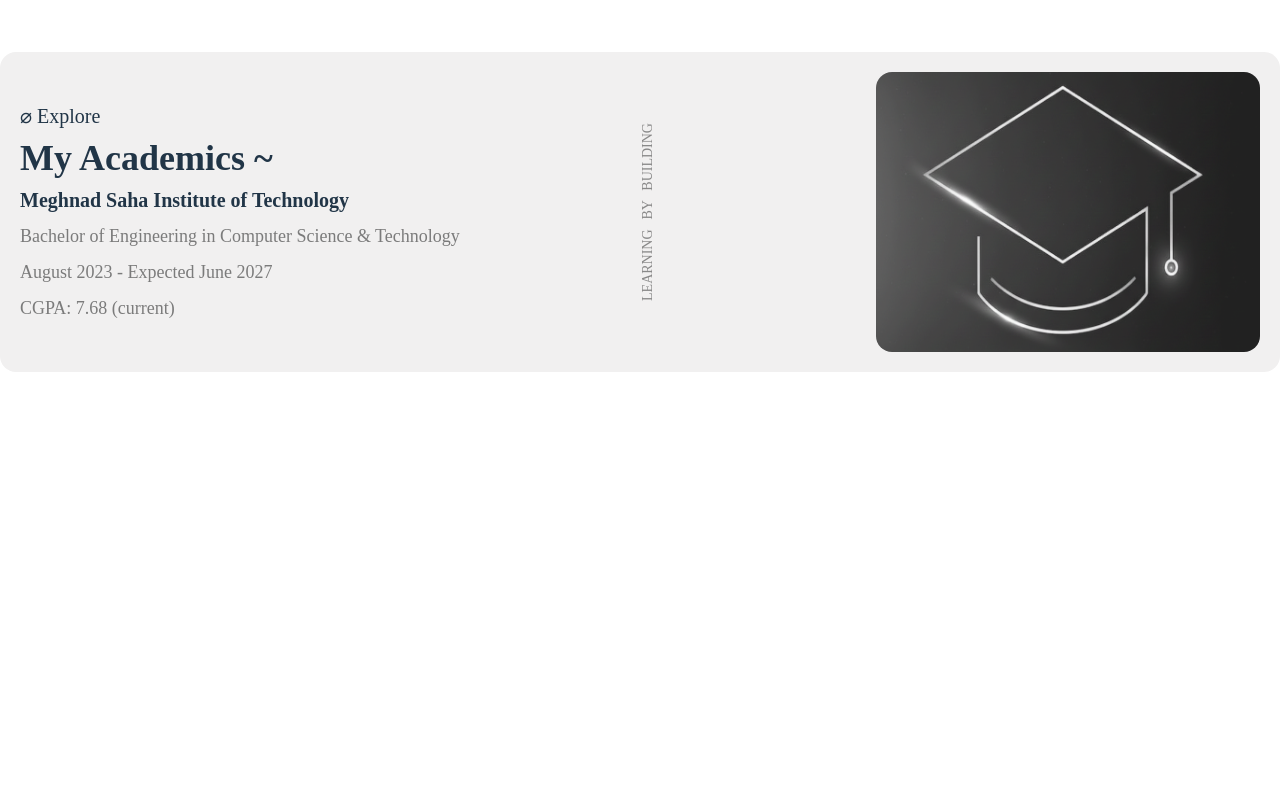
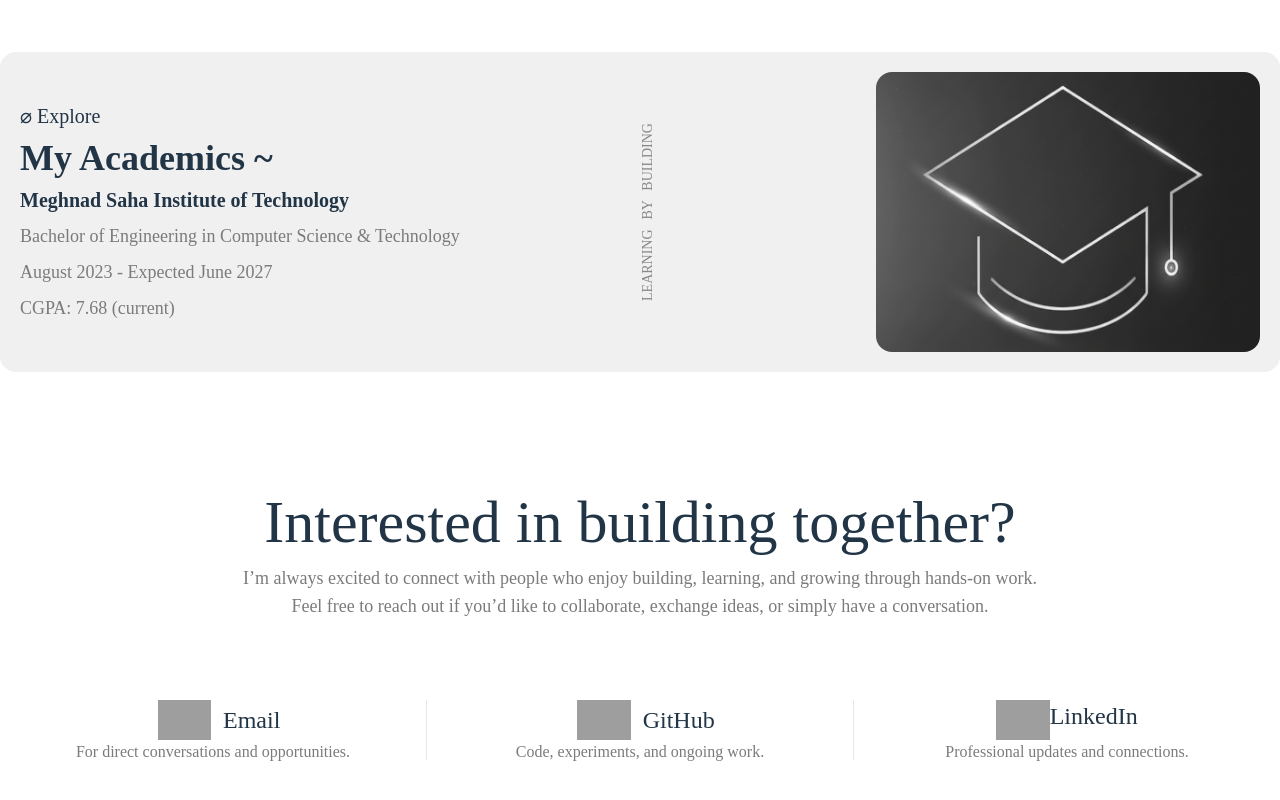
Before and after one commit to UDAY005-UI/Portfolio, a React (Vite) app: page / in a window 1280 px wide. Shown: the part 3006-3806 px from the top of the page. Before the commit the page ends 3378 px from the top, so only its background shows below. Built offline with nearby package versions, Linux system fonts and the light colour scheme; grey boxes are pictures that could not be loaded.

Commit message:
add and integrate contact section

```diff
--- a/src/App.tsx
+++ b/src/App.tsx
@@ -5,6 +5,7 @@
 import Projects from './components/sections/Projects';
 import Skills from './components/sections/Skills';
 import Academics from './components/sections/Academics';
+import Contact from './components/sections/Contact';
 
 function App() {
     return (
@@ -16,6 +17,7 @@
       <Skills/>
       <Projects/>
       <Academics/>
+      <Contact/>
       </div>
       </>
     )
--- a/src/components/sections/Contact.tsx
+++ b/src/components/sections/Contact.tsx
@@ -0,0 +1,47 @@
+import gmail from "../../assets/gmail.png";
+import linkedin from "../../assets/linkedin.png";
+import github from "../../assets/github.png";
+
+export default function Contact() {
+  return (
+    <div className="relative h-auto w-full py-30">
+      <div className="flex-flex-col">
+        <div className="flex flex-col gap-3">
+          <h1 className="text-6xl">Interested in building together?</h1>
+          <p className="text-lg text-[#7B7B7B]">
+            I’m always excited to connect with people who enjoy building,
+            learning, and growing through hands-on work.
+            <br />
+            Feel free to reach out if you’d like to collaborate, exchange ideas,
+            or simply have a conversation.
+          </p>
+        </div>
+        <div className="grid grid-cols-[1fr_1px_1fr_1px_1fr] justify-center pt-20">
+            <a href="mailto:udaysenapati6878@gmail.com" target="_blank" rel="noopener noreferrer" className="flex flex-col">
+                <div className="flex justify-center">
+                    <img src={gmail} alt="gmail" className="h-10"/>
+                    <div className="text-2xl translate-x-3 translate-y-1">Email</div>
+                </div>
+                <p className="text-[#7B7B7B] text-md">For direct conversations and opportunities.</p>
+                </a>
+                <div className="h-15 bg-[#e6e6e6]"/>
+                <a href="https://github.com/UDAY005-UI" target="_blank" rel="noopener noreferrer" className="flex flex-col">
+                <div className="flex justify-center">
+                    <img src={github} alt="gmail" className="h-10"/>
+                    <div className="text-2xl translate-x-3 translate-y-1">GitHub</div>
+                </div>
+                <p className="text-[#7B7B7B] text-md">Code, experiments, and ongoing work.</p>
+                </a>
+                <div className="h-15 bg-[#e6e6e6]"/>
+                <a href="https://www.linkedin.com/in/uday-senapati-a45157351/" target="_blank" rel="noopener noreferrer" className="flex flex-col">
+                <div className="flex justify-center">
+                    <img src={linkedin} alt="gmail" className="h-10"/>
+                    <div className="text-2xl">LinkedIn</div>
+                </div>
+                <p className="text-[#7B7B7B] text-md">Professional updates and connections.</p>
+                </a>
+        </div>
+      </div>
+    </div>
+  );
+}
```
